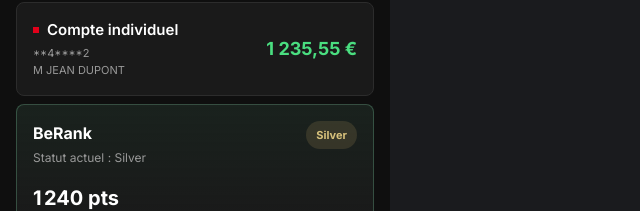
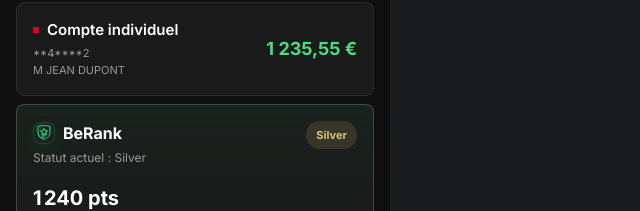
Before and after one commit to loicanglard/berank, a React app: page / in a window 1280 px wide. Shown: the part 239-450 px from the top of the page, without its empty margins (0-640 px from the left). Built offline with nearby package versions, Linux system fonts and the light colour scheme; the HTML template or start-up script is replaced by a standard one.

Commit message:
Update BeRank feature

```diff
--- a/src/components/widgets/BeRankCard.tsx
+++ b/src/components/widgets/BeRankCard.tsx
@@ -1,6 +1,7 @@
 import type { CSSProperties, FC } from 'react';
 import { beRankContent } from '../../config/berank';
 import { tokens } from '../../config/tokens';
+import BeRankLogoMark from './BeRankLogoMark';
 import BeRankProgress from './BeRankProgress';
 
 interface BeRankCardProps {
@@ -15,7 +16,10 @@ const BeRankCard: FC<BeRankCardProps> = ({ onOpen }) => {
         <section style={cardStyle}>
             <div style={topRowStyle}>
                 <div>
-                    <div style={titleStyle}>BeRank</div>
+                    <div style={titleRowStyle}>
+                        <BeRankLogoMark size={22} />
+                        <div style={titleStyle}>BeRank</div>
+                    </div>
                     <div style={subtitleStyle}>Statut actuel : {summary.rank}</div>
                 </div>
                 <div style={rankBadgeStyle}>{summary.rank}</div>
@@ -63,6 +67,12 @@ const titleStyle: CSSProperties = {
     fontSize: '16px',
     fontWeight: '700',
     color: tokens.colors.text.primary,
+};
+
+const titleRowStyle: CSSProperties = {
+    display: 'flex',
+    alignItems: 'center',
+    gap: tokens.spacing.sm,
 };
 
 const subtitleStyle: CSSProperties = {
--- /dev/null
+++ b/src/components/widgets/BeRankLogoMark.tsx
@@ -0,0 +1,67 @@
+import { useId, type CSSProperties, type FC } from 'react';
+import { tokens } from '../../config/tokens';
+
+interface BeRankLogoMarkProps {
+    size?: number;
+}
+
+const BeRankLogoMark: FC<BeRankLogoMarkProps> = ({ size = 22 }) => {
+    const gradientId = useId();
+
+    return (
+        <span style={getContainerStyle(size)} aria-hidden="true">
+            <svg width={size - 4} height={size - 4} viewBox="0 0 48 48" fill="none" xmlns="http://www.w3.org/2000/svg">
+                <defs>
+                    <linearGradient id={gradientId} x1="8" y1="6" x2="40" y2="42" gradientUnits="userSpaceOnUse">
+                        <stop offset="0" stopColor="#08C56B" />
+                        <stop offset="0.55" stopColor="#38C979" />
+                        <stop offset="1" stopColor="#44525E" />
+                    </linearGradient>
+                </defs>
+                <path
+                    d="M24 4C31.7 4 36.8 5.6 40 7.6V22.1C40 31.5 33.5 37.8 24 41C14.5 37.8 8 31.5 8 22.1V7.6C11.2 5.6 16.3 4 24 4Z"
+                    stroke={`url(#${gradientId})`}
+                    strokeWidth="3.2"
+                    strokeLinecap="round"
+                    strokeLinejoin="round"
+                />
+                <path
+                    d="M24.2 11.7L27.1 17.7L33.7 18.4L28.8 22.8L30.2 29.2L24.2 25.8L18.5 29.2L19.7 22.8L14.8 18.4L21.3 17.7L24.2 11.7Z"
+                    stroke={`url(#${gradientId})`}
+                    strokeWidth="2.8"
+                    strokeLinecap="round"
+                    strokeLinejoin="round"
+                />
+                <path
+                    d="M19.5 36.1C19.8 31.2 23.1 27.1 29 25.8C28.7 31 25.5 35 20.4 37.2"
+                    fill="rgba(8, 197, 107, 0.16)"
+                    stroke={`url(#${gradientId})`}
+                    strokeWidth="2.4"
+                    strokeLinecap="round"
+                    strokeLinejoin="round"
+                />
+                <path
+                    d="M18.7 38.2C20.7 31.6 24.5 26.8 31 23.6"
+                    stroke={`url(#${gradientId})`}
+                    strokeWidth="2.4"
+                    strokeLinecap="round"
+                />
+            </svg>
+        </span>
+    );
+};
+
+const getContainerStyle = (size: number): CSSProperties => ({
+    width: size,
+    height: size,
+    flexShrink: 0,
+    display: 'inline-flex',
+    alignItems: 'center',
+    justifyContent: 'center',
+    borderRadius: tokens.radius.md,
+    background: 'radial-gradient(circle at 30% 25%, rgba(8, 197, 107, 0.14) 0%, rgba(8, 197, 107, 0.05) 45%, rgba(255, 255, 255, 0.01) 100%)',
+    border: '1px solid rgba(106, 174, 138, 0.18)',
+    boxShadow: '0 8px 18px rgba(8, 197, 107, 0.08)',
+});
+
+export default BeRankLogoMark;
--- a/src/screens/BeRank/BeRankScreen.tsx
+++ b/src/screens/BeRank/BeRankScreen.tsx
@@ -1,6 +1,7 @@
 import type { CSSProperties, FC } from 'react';
 import BottomNav from '../../components/navigation/BottomNav';
 import BeRankChallengeItem from '../../components/widgets/BeRankChallengeItem';
+import BeRankLogoMark from '../../components/widgets/BeRankLogoMark';
 import BeRankProgress from '../../components/widgets/BeRankProgress';
 import BeRankRewardCard from '../../components/widgets/BeRankRewardCard';
 import { beRankContent, type BeRankChallenge } from '../../config/berank';
@@ -78,7 +79,10 @@ const BeRankScreen: FC<BeRankScreenProps> = ({ currentNav, onNavChange }) => {
                         ←
                     </button>
                     <div>
-                        <h1 style={titleStyle}>BeRank</h1>
+                        <div style={titleRowStyle}>
+                            <BeRankLogoMark size={24} />
+                            <h1 style={titleStyle}>BeRank</h1>
+                        </div>
                         <p style={subtitleStyle}>Vos actions responsables et financières vous font progresser.</p>
                     </div>
                 </header>
@@ -87,9 +91,12 @@ const BeRankScreen: FC<BeRankScreenProps> = ({ currentNav, onNavChange }) => {
                     <div style={sectionTitleStyle}>Statut actuel</div>
                     <div style={statusCardStyle}>
                         <div style={statusTopRowStyle}>
-                            <div>
-                                <div style={rankLabelStyle}>Rang actuel</div>
-                                <div style={rankValueStyle}>{summary.rank}</div>
+                            <div style={statusLeadStyle}>
+                                <BeRankLogoMark size={24} />
+                                <div>
+                                    <div style={rankLabelStyle}>Rang actuel</div>
+                                    <div style={rankValueStyle}>{summary.rank}</div>
+                                </div>
                             </div>
                             <div style={pointsBlockStyle}>
                                 <div style={pointsValueStyle}>{summary.points.toLocaleString('fr-FR')} pts</div>
@@ -208,6 +215,12 @@ const titleStyle: CSSProperties = {
     color: tokens.colors.text.primary,
 };
 
+const titleRowStyle: CSSProperties = {
+    display: 'flex',
+    alignItems: 'center',
+    gap: tokens.spacing.sm,
+};
+
 const subtitleStyle: CSSProperties = {
     margin: '6px 0 0',
     fontSize: '13px',
@@ -245,6 +258,12 @@ const statusTopRowStyle: CSSProperties = {
     justifyContent: 'space-between',
     alignItems: 'flex-start',
     gap: tokens.spacing.md,
+};
+
+const statusLeadStyle: CSSProperties = {
+    display: 'flex',
+    alignItems: 'flex-start',
+    gap: tokens.spacing.sm,
 };
 
 const rankLabelStyle: CSSProperties = {
```
